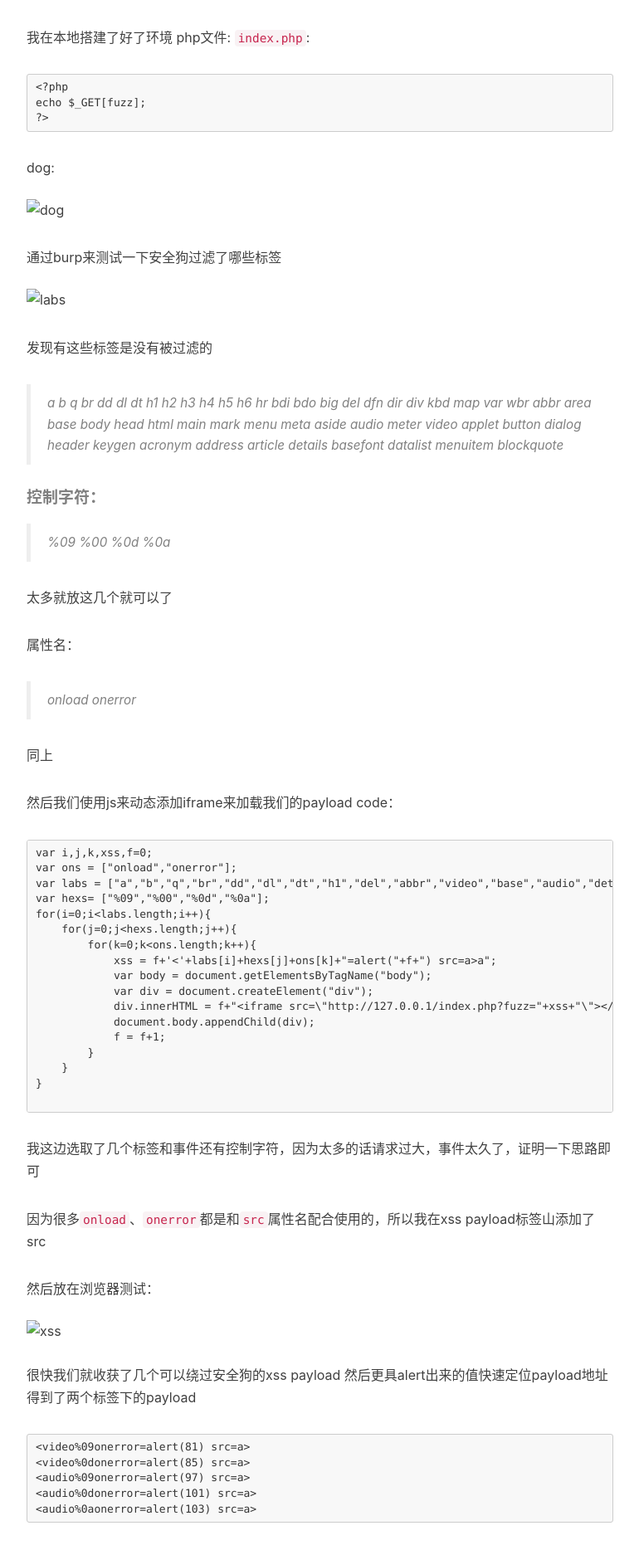
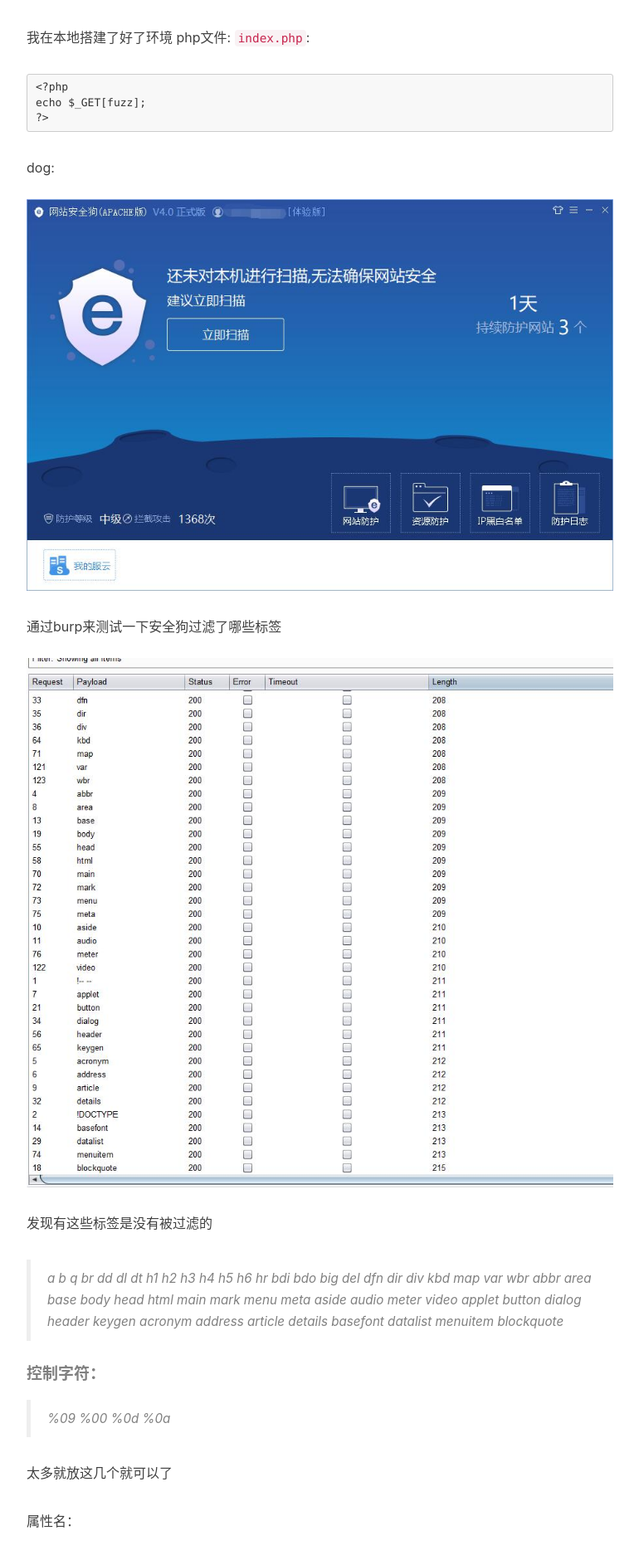
Before and after one commit to 0Xenc/0Xenc.github.io, a Jekyll site: the page built from _posts/2019-10-11-xss_bypass_safedog.md, in a window 1280 px wide. Shown: the part 1130-2998 px from the top of the page at 83% size, without its empty margins (233-1003 px from the left). Built offline with Jekyll 4.4.1, drawn with Linux system fonts in a browser that asks for light colours; nearby versions of some CDN libraries; comment, search, counter and statistics services are not loaded.

Commit message:
Update 2019-10-11-xss_bypass_safedog.md

````diff
--- a/_posts/2019-10-11-xss_bypass_safedog.md
+++ b/_posts/2019-10-11-xss_bypass_safedog.md
@@ -30,10 +30,10 @@ echo $_GET[fuzz];
 ?>
 ```
 dog:
-![dog](./img/5.jpg)
+![dog](http://console-log.cn/img/5.jpg)
 
 通过burp来测试一下安全狗过滤了哪些标签
-![labs](./img/1.jpg)
+![labs](http://console-log.cn/img/1.jpg)
 
 发现有这些标签是没有被过滤的
 >a
@@ -130,7 +130,7 @@ for(i=0;i<labs.length;i++){
 因为很多`onload`、`onerror`都是和`src`属性名配合使用的，所以我在xss payload标签山添加了src
 
 然后放在浏览器测试：
-![xss](./img/2.jpg)
+![xss](http://console-log.cn/img/2.jpg)
 很快我们就收获了几个可以绕过安全狗的xss payload
 然后更具alert出来的值快速定位payload地址 得到了两个标签下的payload
 ```
````
